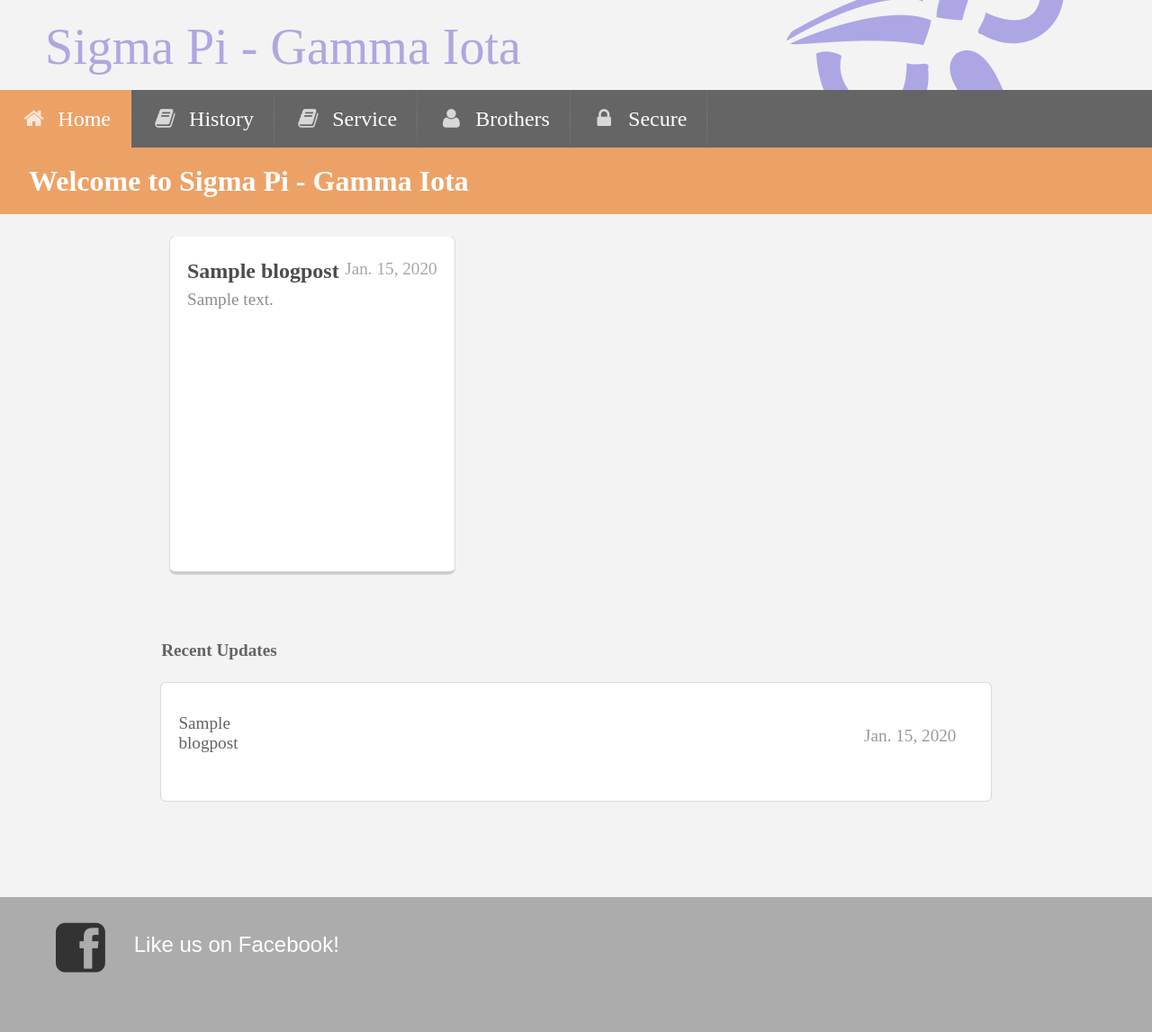
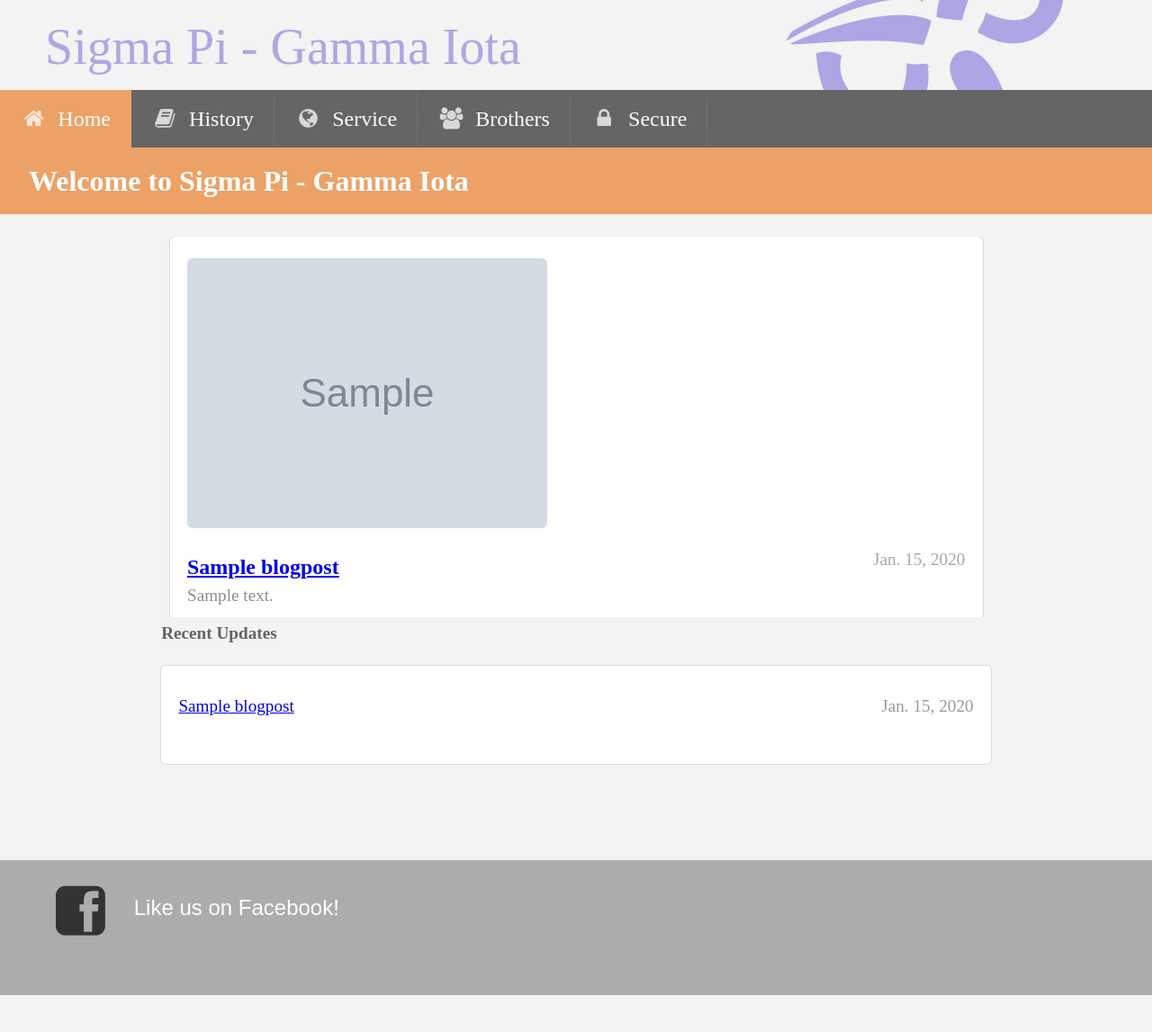
Before and after one commit to westleyrussell/SPGammaIota, a Django app: page / in a window 1280 px wide. Shown: the whole page at 90% size. After the commit the page ends 1106 px from the top, so only its background shows below. Run offline with Django 3.2, Linux system fonts and the light colour scheme; tables that the repository leaves empty hold one stand-in row (values such as "Sample post"); grey boxes marked "Sample" are stand-in pictures; some libraries are stand-ins or nearby versions.

Commit message:
Finished work on the front page layout.

```diff
--- a/SigmaPi/PubSite/templates/base.html
+++ b/SigmaPi/PubSite/templates/base.html
@@ -31,10 +31,10 @@
 				<i class="book icon"></i> History
 			</a>
 			<a id="nav-service" class="item" href="/service">
-				<i class="book icon"></i> Service
+				<i class="globe icon"></i> Service
 			</a>
 			<a id="nav-brothers" class="item" href="/users">
-				<i class="user icon"></i> Brothers
+				<i class="users icon"></i> Brothers
 			</a>
 			<a id="nav-secure" class="item" href="/login">
 				<i class="lock icon"></i> Secure
--- a/SigmaPi/PubSite/templates/index.html
+++ b/SigmaPi/PubSite/templates/index.html
@@ -2,6 +2,7 @@
 
 {% block local_includes %}
 	{% load staticfiles %}
+	<script type='text/javascript' src='{% static "js/carouFredSel-6.2.1/jquery.carouFredSel-6.2.1-packed.js" %}'></script>
 	<script type="text/javascript" src='{% static "js/pub/home.js" %}'></script>
 {% endblock %}
 
@@ -17,8 +18,13 @@
 		{% for post in highlighted_posts %}
 			<div class="item">
 				<div class="content">
-					<div class="meta" id="post-date">{{post.date}}</div>
-					<div class="name" id="post-title">{{post.title}}</div>
+					{% if post.image %}
+					<div class="image">
+						<img class="ui rounded image" src="/content/{{ post.image }}">
+					</div>
+					{% endif %}
+					<div class="meta" id="post-date"><br/>{{post.date}}</div>
+					<div class="name" id="post-title"><br/><a href="{% url 'PubSite.views.blog_post' post.path %}">{{post.title}}</a></div>
 					<p class="description" id="post-summary">
 						{{post.content}}
 					</p>
@@ -35,8 +41,8 @@
 	<div class="ui feed segment">
 		{% for post in recent_posts %}
 			<div class="event">
-				<div class="label">
-					{{post.title}}
+				<div class="name">
+					<a href="{% url 'PubSite.views.blog_post' post.path %}">{{post.title}}</a>
 				</div>
 				<div class="content">
 					<div class="date">
--- a/SigmaPi/PubSite/urls.py
+++ b/SigmaPi/PubSite/urls.py
@@ -2,14 +2,12 @@
 from django.conf import settings
 from django.conf.urls.static import static
 
-from PubSite import views
-
 urlpatterns = patterns('',
-	url(r'^login', 'django.contrib.auth.views.login',name="login"),
-	url(r'^logout', 'django.contrib.auth.views.logout_then_login',name="logout"),
-	url(r'^$', views.blog_index, name="home"),
-	url(r'^history$', views.hisotry, name="history"),
-	url(r'^service$', views.service, name="service"),
-	url(r'^blog[/]?$', views.blog_index),
-	url(r'^blog/(?P<path>\w+)/$', views.blog_post, name="index")
+	url(r'^login', 'django.contrib.auth.views.login'),
+	url(r'^logout', 'django.contrib.auth.views.logout_then_login'),
+	url(r'^$', 'PubSite.views.blog_index'),
+	url(r'^history$', 'PubSite.views.history'),
+	url(r'^service$', 'PubSite.views.service'),
+	url(r'^blog[/]?$', 'PubSite.views.blog_index'),
+	url(r'^blog/(?P<slug>[\w-]+)/$', 'PubSite.views.blog_post')
 )
--- a/SigmaPi/PubSite/views.py
+++ b/SigmaPi/PubSite/views.py
@@ -18,11 +18,11 @@
 def blog_index(request):
 	return index(request)
 
-def blog_post(request, path):
+def blog_post(request, slug):
 	""" View for a single blog post """
-	return HttpResponse("Single blog post here " + path)
+	return HttpResponse("Single blog post here " + slug)
 
-def hisotry(request):
+def history(request):
 	"""view for the static chapter history page"""
 	return render(request,'history.html',None)
 
--- a/SigmaPi/static/js/pub/home.js
+++ b/SigmaPi/static/js/pub/home.js
@@ -4,7 +4,15 @@
 		circular: true,
 		infinite: true,
 		responsive: true,
-		direction: 'up',
-		width: 'auto'
+		direction: 'left',
+		align: 'center',
+		width: '100%',
+		scroll : {
+			items: 1,
+			easing: "linear",
+			duration: 800,
+			fx: "directscroll",
+			pauseOnHover: true
+		}
 	});
 });
```
Also changed, not shown: SigmaPi/PubSite/templates/service.html (+8 -8 lines), SigmaPi/content/blogs/RONALDSHERROD.jpg (added), SigmaPi/content/blogs/RONALDSHERROD_1.jpg (added), SigmaPi/content/blogs/RONALDSHERROD_2.jpg (added).
